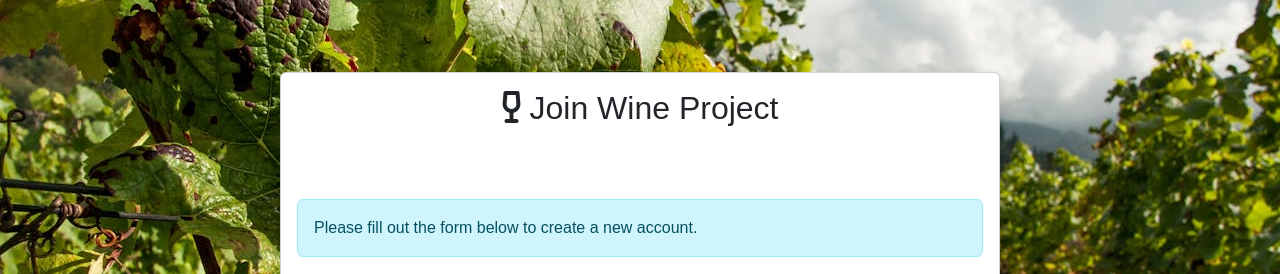
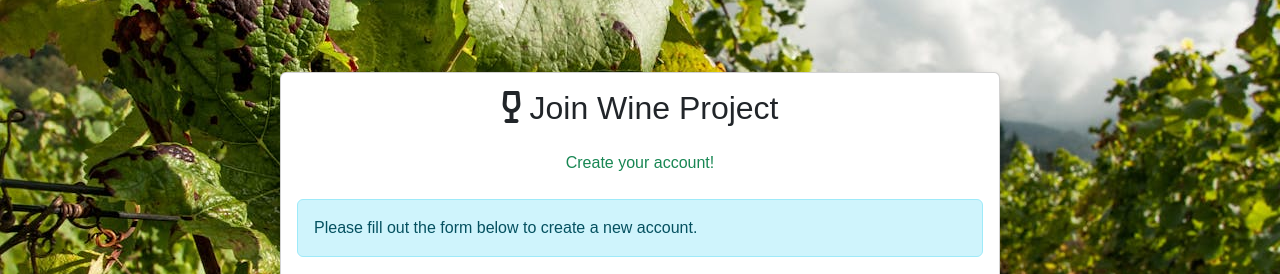
Before and after one commit to Dinacoding/wine_project, a Django app: page /register/ in a window 1280 px wide. Shown: the part 99-373 px from the top of the page. Run offline with Django 5.2, Linux system fonts and the light colour scheme.

Commit message:
Give to the paragraph a text-sucess attribute

```diff
--- a/wine_app/templates/wine_app/register.html
+++ b/wine_app/templates/wine_app/register.html
@@ -10,7 +10,7 @@
                     <h2 class="card-title text-center mb-4">
                         <i class="fas fa-wine-glass-alt me-2"></i>Join Wine Project
                     </h2>
-                    <p class="text-center mb-4">Create your account!</p>
+                    <p class="text-center text-success mb-4">Create your account!</p>
                     {% if user.is_authenticated %}
                         <div class="alert alert-info">
                             You are already logged in as {{ user.username }}.
```
